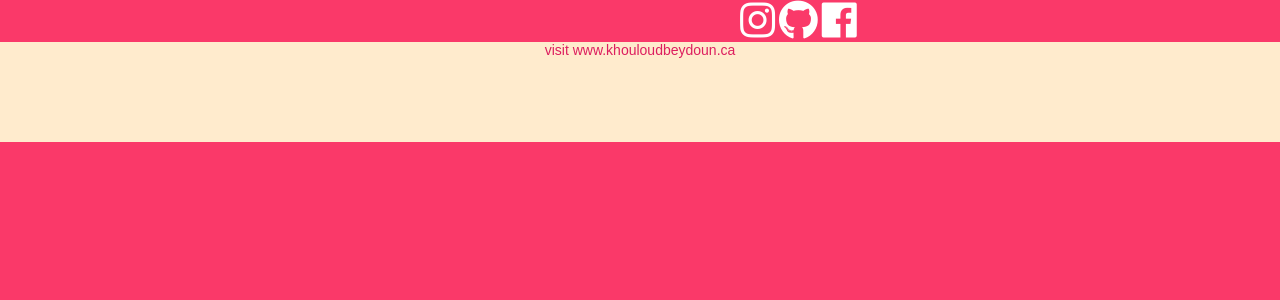
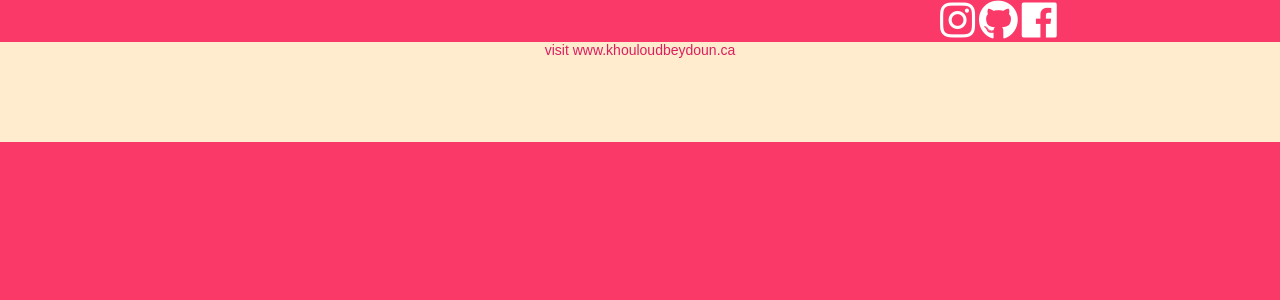
Before and after one commit to celinenoid/MySite, a Jekyll site: the page built from portfolio.html, in a window 1280 px wide. Shown: the top 300 px of the page. Built offline with Jekyll 4.4.1, drawn with Linux system fonts in a browser that asks for light colours; nearby versions of some CDN libraries.

Commit message:
Update main.scss

```diff
--- a/assets/css/main.scss
+++ b/assets/css/main.scss
@@ -52,7 +52,7 @@ html, body {
     ul {
         list-style-type: none;
         width:1100px;
-        margin: 10px 10px 10px 700px;
+        margin: 10px 10px 10px 900px;
     }
 
     ul.icons,li  {
```
